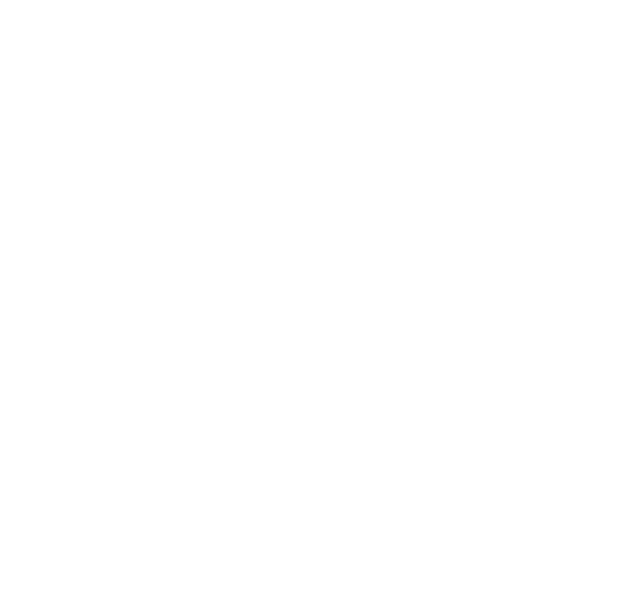
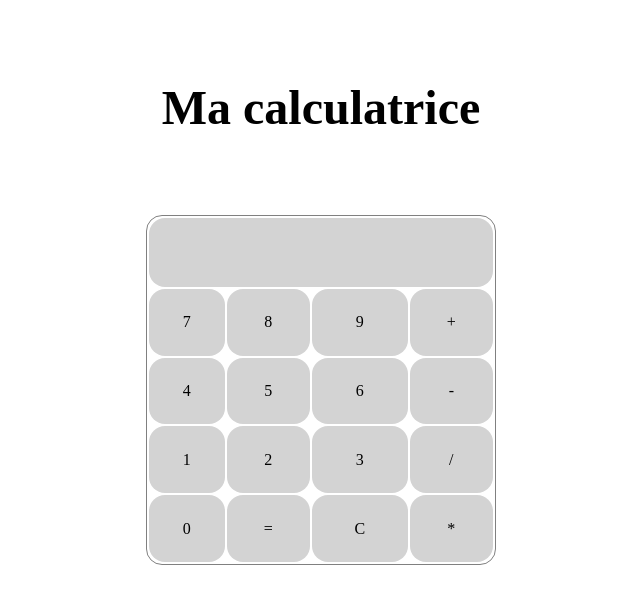
Before and after one commit to jujuck/JS-HTML-Calculator, a plain HTML site: page index.html in a window 1280 px wide. Shown: the whole page, without its empty margins (319-959 px from the left). Drawn offline with Linux system fonts and the light colour scheme.

Commit message:
Mise en place des fichiers de références

```diff
--- a/index.html
+++ b/index.html
@@ -5,8 +5,42 @@
   <meta http-equiv="X-UA-Compatible" content="IE=edge">
   <meta name="viewport" content="width=device-width, initial-scale=1.0">
   <title>My JS Calculator</title>
+  <link rel="stylesheet" href="style.css">
 </head>
 <body>
-
+  <h1>Ma calculatrice</h1>
+  <main>
+    <table>
+      <tr>
+        <td colspan="4" class="result" id="result"></td>
+      </tr>
+      <tr>
+        <td>7</td>
+        <td>8</td>
+        <td>9</td>
+        <td>+</td>
+      </tr>
+      <tr>
+        <td>4</td>
+        <td>5</td>
+        <td>6</td>
+        <td>-</td>
+      </tr>
+      <tr>
+        <td>1</td>
+        <td>2</td>
+        <td>3</td>
+        <td>/</td>
+      </tr>
+      <tr>
+        <td>0</td>
+        <td>=</td>
+        <td>C</td>
+        <td>*</td>
+      </tr>
+    </table>
+    <p class="msg" id="msg"></p>
+  </main>
+  <script src="script.js"></script>
 </body>
 </html>
--- /dev/null
+++ b/script.js
@@ -0,0 +1 @@
+console.log("Hello World")
--- /dev/null
+++ b/style.css
@@ -0,0 +1,36 @@
+h1 {
+  text-align: center;
+  font-size: 3rem;
+  margin: 5rem auto;
+}
+
+table {
+  margin: auto;
+  min-width: 350px;
+  min-height: 350px;
+  border: 1px solid gray;
+  border-radius: 1rem;
+}
+
+tr {
+  padding: 2%;
+}
+
+td {
+  text-align: center;
+  background-color: lightgray;
+  border-radius: 1rem;
+}
+
+td:hover {
+  box-shadow: 0px 0px 15px 0px #000000;
+}
+
+.result {
+  height: 20%;
+}
+
+.msg {
+  text-align: center;
+  color: green;
+}
```
Also changed, not shown: 1 other file.
